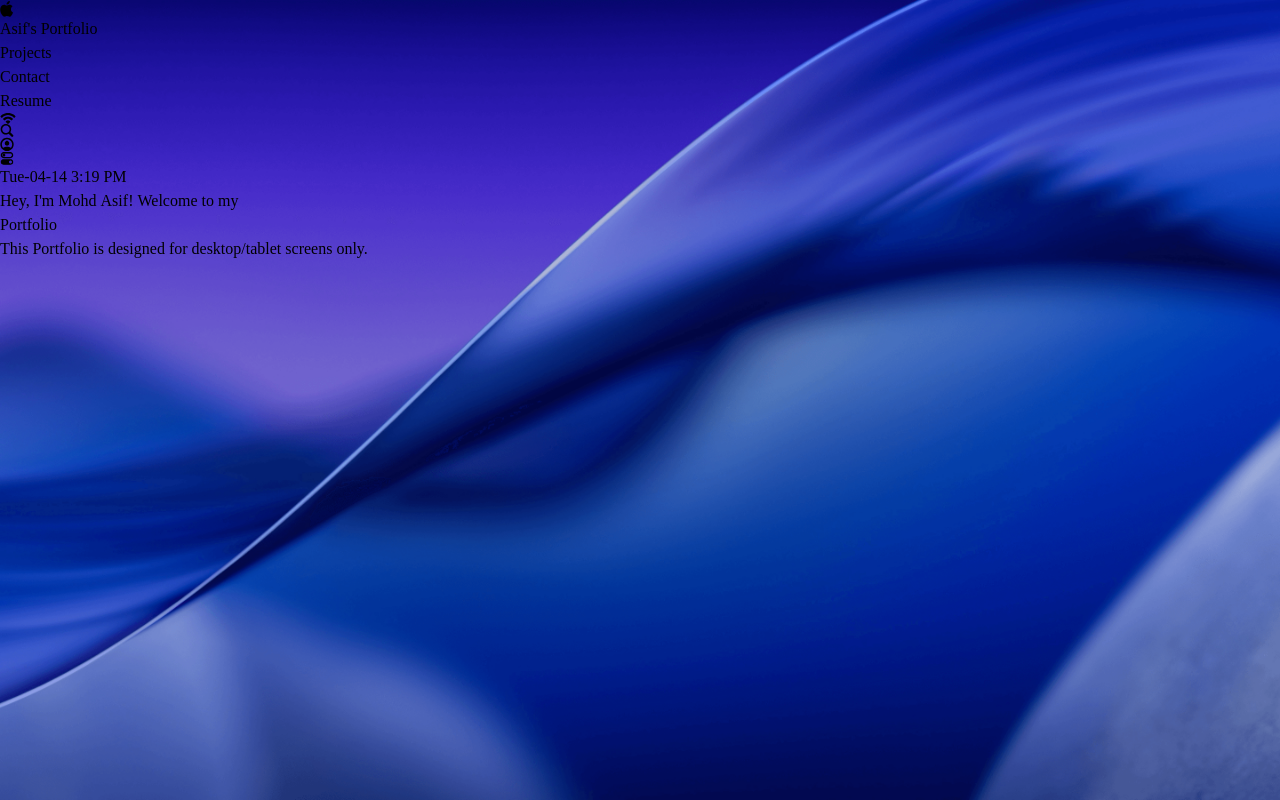
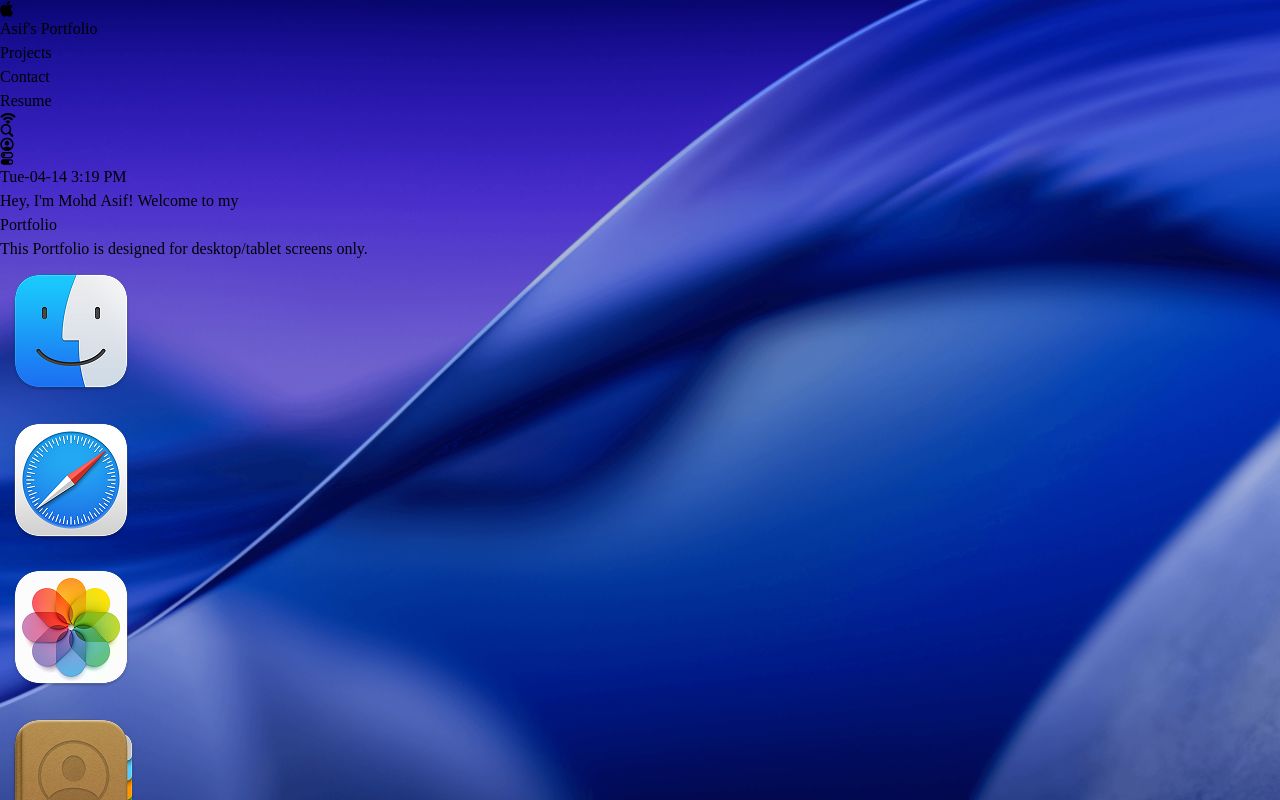
Before and after one commit to mohdAsif03hy/MacOS_Asif-s-portfolio, a React (Vite) app: page / in a window 1280 px wide. Built offline with nearby package versions, Linux system fonts and the light colour scheme; a web font is replaced by a local one.

Commit message:
implement dock presentention

```diff
--- a/package.json
+++ b/package.json
@@ -15,7 +15,8 @@
     "gsap": "^3.15.0",
     "lucide-react": "^1.8.0",
     "react": "^19.2.4",
-    "react-dom": "^19.2.4"
+    "react-dom": "^19.2.4",
+    "react-tooltip": "^5.30.1"
   },
   "devDependencies": {
     "@eslint/js": "^9.39.4",
--- a/src/App.jsx
+++ b/src/App.jsx
@@ -1,4 +1,4 @@
-import { Navbar ,Welcome } from '#components'
+import { Navbar ,Welcome ,Dock} from '#components'
 import React from 'react'
 
 const App = () => {
@@ -6,6 +6,7 @@
     <main>
       <Navbar/>
       <Welcome/>
+      <Dock/>
     </main>
   )
 }
--- /dev/null
+++ b/src/components/Dock.jsx
@@ -0,0 +1,79 @@
+import React, { useRef } from 'react'
+import { Tooltip } from 'react-tooltip';
+import gsap from 'gsap';
+import { dockApps } from '#constants';
+import { useGSAP } from '@gsap/react';
+
+
+const Dock = () => {
+    const dockRef = useRef(null);
+    const toggleApp = (app) => {
+        //todo implemt open window logig
+    }
+
+    useGSAP(() => {
+        const dock = dockRef.current;
+        if (!dock) return () => { };
+
+        const icons = dock.querySelectorAll(".dock-icon");
+
+        const animateIcon = (mouseX) => {
+            const { left } = dock.getBoundingClientRect();
+            icons.forEach((icon) => {
+                const { left: iconLeft, width } = icon.getBoundingClientRect();
+                const center = iconLeft - left + width / 2;
+                const distance = Math.abs(mouseX - center);
+                const intensity = Math.exp(-(distance ** 2.5) / 20000);
+                gsap.to(icon, {
+                    scale: 1 + 0.25 * intensity,
+                    y: -15 * intensity,
+                    duration: 0.2,
+                    ease: "power1.out",
+                });
+            });
+        };
+        const handleMouseMove = (e) => {
+            const { left } = dock.getBoundingClientRect();
+            animateIcon(e.clientX - left);
+
+        };
+        const resetIcons = () => icons.forEach((icon) => gsap.to(icon, {
+            scale: 1,
+            y: 0,
+            duration: 0.3,
+            ease: "power1.out",
+        }),);
+
+        dock.addEventListener('mousemove', handleMouseMove);
+        dock.addEventListener('mouseleave', resetIcons);
+        return () => {
+            dock.removeEventListener('mousemove', handleMouseMove);
+            dock.removeEventListener('mouseleave', resetIcons);
+
+        };
+
+    }, []);
+
+
+
+    return (
+        <section id='dock'>
+            <div ref={dockRef} className='dock-container'>
+                {dockApps.map(({ id, name, icon, canOpen }) => (
+                    <div key={id} className='relative flex justify-center'>
+                        <button type='button' className='dock-icon' aria-label={name}
+                            data-tooltip-id="dock-tooltip" data-tooltip-content={name}
+                            data-tooltip-delay-show={150}
+                            disabled={!canOpen}
+                            onClick={() => toggleApp({ id, canOpen })}>
+                            <img src={`/images/${icon}`} alt={name} loading='lazy' className={canOpen ? "" : "opacity-60"} />
+                        </button>
+                    </div>
+                ))}
+                <Tooltip id="dock-tooltip" place='top' className='tooltip' />
+            </div>
+        </section>
+    )
+}
+
+export default Dock
--- a/src/components/index.js
+++ b/src/components/index.js
@@ -1,4 +1,6 @@
 import Navbar from "#components/Navbar.jsx";
 import Welcome from "#components/Welcome.jsx"
+import Dock from "#components/Dock.jsx"
 
-export {Welcome , Navbar};
+
+export {Welcome , Navbar,Dock};
```
Also changed, not shown: 1 other file (tests, documents, lock files or other folders).
